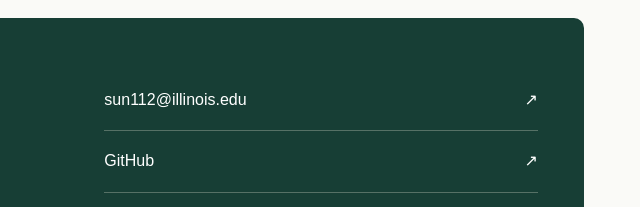
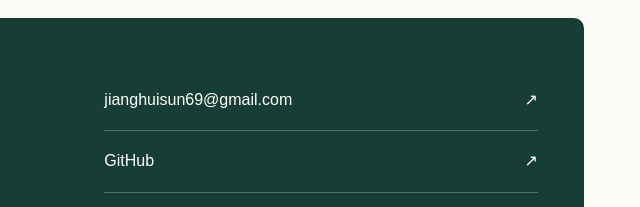
Before and after one commit to Gary22222222/cs409-mp0, a website built with webpack: page src/index.html in a window 1280 px wide. Shown: the part 4420-4627 px from the top of the page, 604-1244 px from the left. Built offline with nearby package versions, Linux system fonts and the light colour scheme.

Commit message:
Update website contact email to Gmail

```diff
--- a/src/index.html
+++ b/src/index.html
@@ -21,7 +21,7 @@
         <h1 id="hero-title">Jianghui Sun<span class="name-period">.</span></h1>
         <p class="hero-heading">Exploring AI systems,<br class="desktop-break"> agents, and multimodal learning.</p>
         <p class="hero-description">I am an MCS student at UIUC and a Research Assistant at UIUC SSAIL, helping with system optimizations for LLM inference in multi-turn agentic tasks. My current work also explores agent memory, building on experience in multimodal AI and accessible software.</p>
-        <div class="actions"><a class="button button-primary" href="mailto:sun112@illinois.edu">Get in touch <span aria-hidden="true">↗</span></a><a class="button button-secondary" href="assets/Jianghui_Sun_CV.pdf" target="_blank" rel="noopener">View résumé <span aria-hidden="true">↗</span></a></div>
+        <div class="actions"><a class="button button-primary" href="mailto:jianghuisun69@gmail.com">Get in touch <span aria-hidden="true">↗</span></a><a class="button button-secondary" href="assets/Jianghui_Sun_CV.pdf" target="_blank" rel="noopener">View résumé <span aria-hidden="true">↗</span></a></div>
         <a class="text-link github-link" href="https://github.com/Gary22222222" target="_blank" rel="noopener noreferrer">GitHub <span aria-hidden="true">↗</span></a>
       </div>
       <aside class="profile-panel" aria-label="Profile overview">
@@ -51,7 +51,7 @@
     </section>
     <section class="section" id="research" aria-labelledby="research-title"><div class="section-heading"><div><p class="eyebrow">03 / PUBLICATION</p><h2 id="research-title">Understanding emotion.<br>Expanding access.</h2></div></div><article class="publication"><span class="publication-label">CONFERENCE RESEARCH</span><div><h3>EmoSound: A Multimodal AI Agent Framework for Emotion-Aware Audio Accompaniment of Emoticons</h3><p><strong>Sun, J.</strong>, et al.</p><p><cite>Advances in Brain-Inspired Cognitive Systems</cite>, Lecture Notes in Computer Science, Vol. 16568, Springer, 2026.</p><div class="publication-status"><span>Accepted · Forthcoming</span><span>Presented at BICS 2025</span></div></div></article></section>
     <section class="section education-skills" aria-label="Education and technical skills"><div><p class="eyebrow">04 / EDUCATION</p><h2>Academic foundation.</h2><article class="education-card"><span class="school-mark">UIUC</span><h3>University of Illinois Urbana-Champaign</h3><p>Master of Computer Science</p><p class="muted">Aug 2026 — Expected Dec 2027 · Urbana, IL</p></article><article class="education-card"><span class="school-mark">XJTLU</span><h3>Xi’an Jiaotong-Liverpool University</h3><p>B.Sc. in Information and Computing Science</p><p class="muted">Sep 2022 — Jul 2026 · Suzhou, China</p><p class="gpa">GPA 3.8 / 4.0</p></article></div><div class="skills"><p class="eyebrow">05 / TECHNICAL SKILLS</p><h2>My toolkit.</h2><div class="skill-group"><h3>Languages</h3><div class="tags"><span>Python</span><span>Java</span><span>C++</span><span>JavaScript</span><span>SQL</span></div></div><div class="skill-group"><h3>AI & machine learning</h3><div class="tags"><span>PyTorch</span><span>Transformers</span><span>scikit-learn</span><span>Computer Vision</span><span>NLP</span><span>LoRA / PEFT</span><span>LLMs</span><span>RAG</span><span>LangChain</span></div></div><div class="skill-group"><h3>Backend & tools</h3><div class="tags"><span>FastAPI</span><span>Spring Boot</span><span>REST APIs</span><span>Docker</span><span>Git / GitHub</span><span>Jupyter</span><span>Postman</span><span>n8n</span></div></div></div></section>
-    <section class="contact" id="contact" aria-labelledby="contact-title"><div><p class="eyebrow">LET’S CONNECT</p><h2 id="contact-title">Have an opportunity<br>in mind?</h2><p>Let’s talk about machine learning, multimodal AI,<br class="desktop-break"> and building useful software.</p></div><div class="contact-links"><a href="mailto:sun112@illinois.edu">sun112@illinois.edu <span aria-hidden="true">↗</span></a><a href="https://github.com/Gary22222222" target="_blank" rel="noopener noreferrer">GitHub <span aria-hidden="true">↗</span></a><a href="assets/Jianghui_Sun_CV.pdf" download>Download résumé <span aria-hidden="true">↓</span></a></div></section>
+    <section class="contact" id="contact" aria-labelledby="contact-title"><div><p class="eyebrow">LET’S CONNECT</p><h2 id="contact-title">Have an opportunity<br>in mind?</h2><p>Let’s talk about machine learning, multimodal AI,<br class="desktop-break"> and building useful software.</p></div><div class="contact-links"><a href="mailto:jianghuisun69@gmail.com">jianghuisun69@gmail.com <span aria-hidden="true">↗</span></a><a href="https://github.com/Gary22222222" target="_blank" rel="noopener noreferrer">GitHub <span aria-hidden="true">↗</span></a><a href="assets/Jianghui_Sun_CV.pdf" download>Download résumé <span aria-hidden="true">↓</span></a></div></section>
   </main>
   <footer><p>© <span id="year">2026</span> Jianghui Sun</p><p>Urbana, Illinois <span aria-hidden="true">·</span> Made with curiosity.</p><a href="#home">Back to top ↑</a></footer>
   <script src="bundle.js" defer></script>
```
